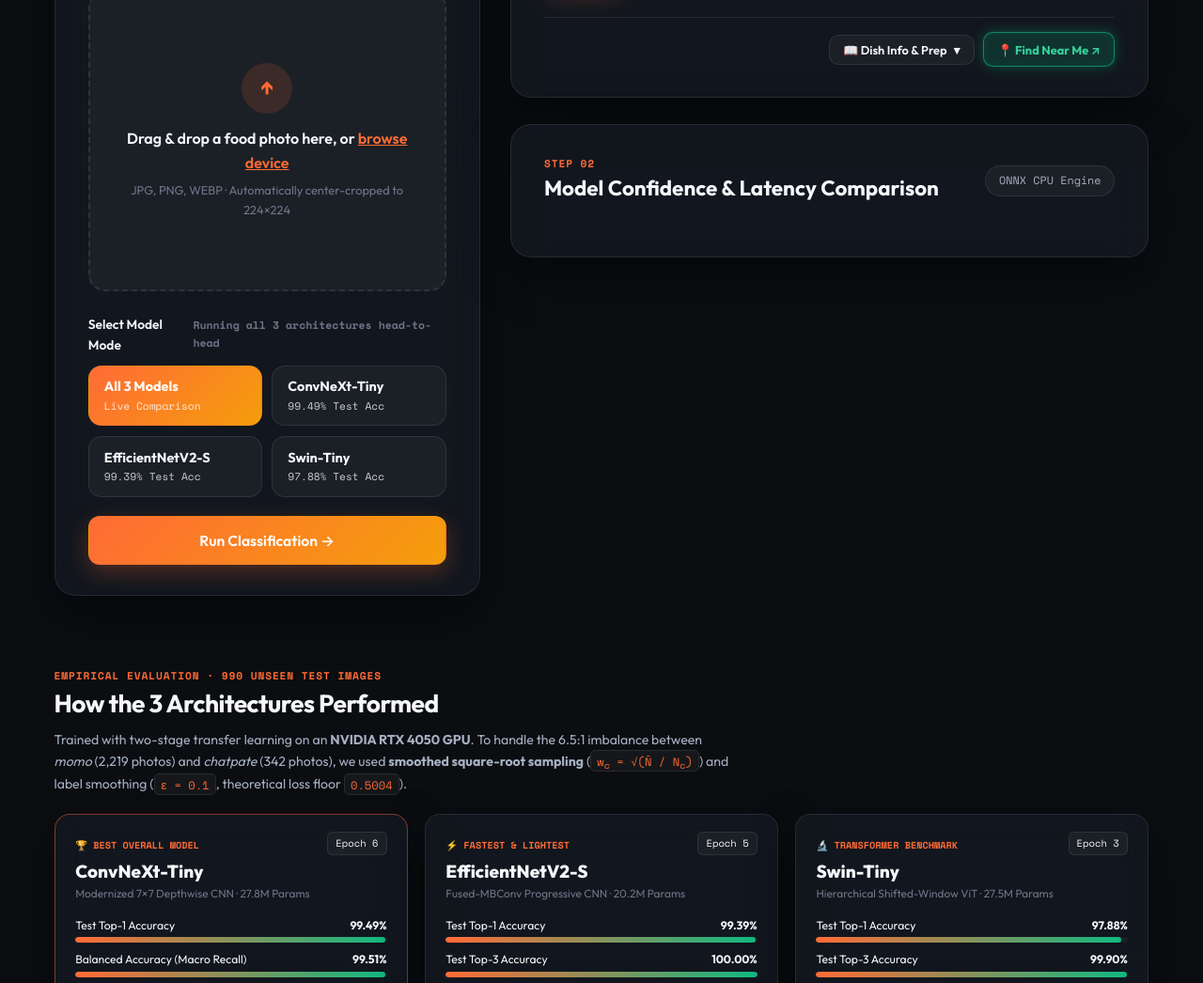
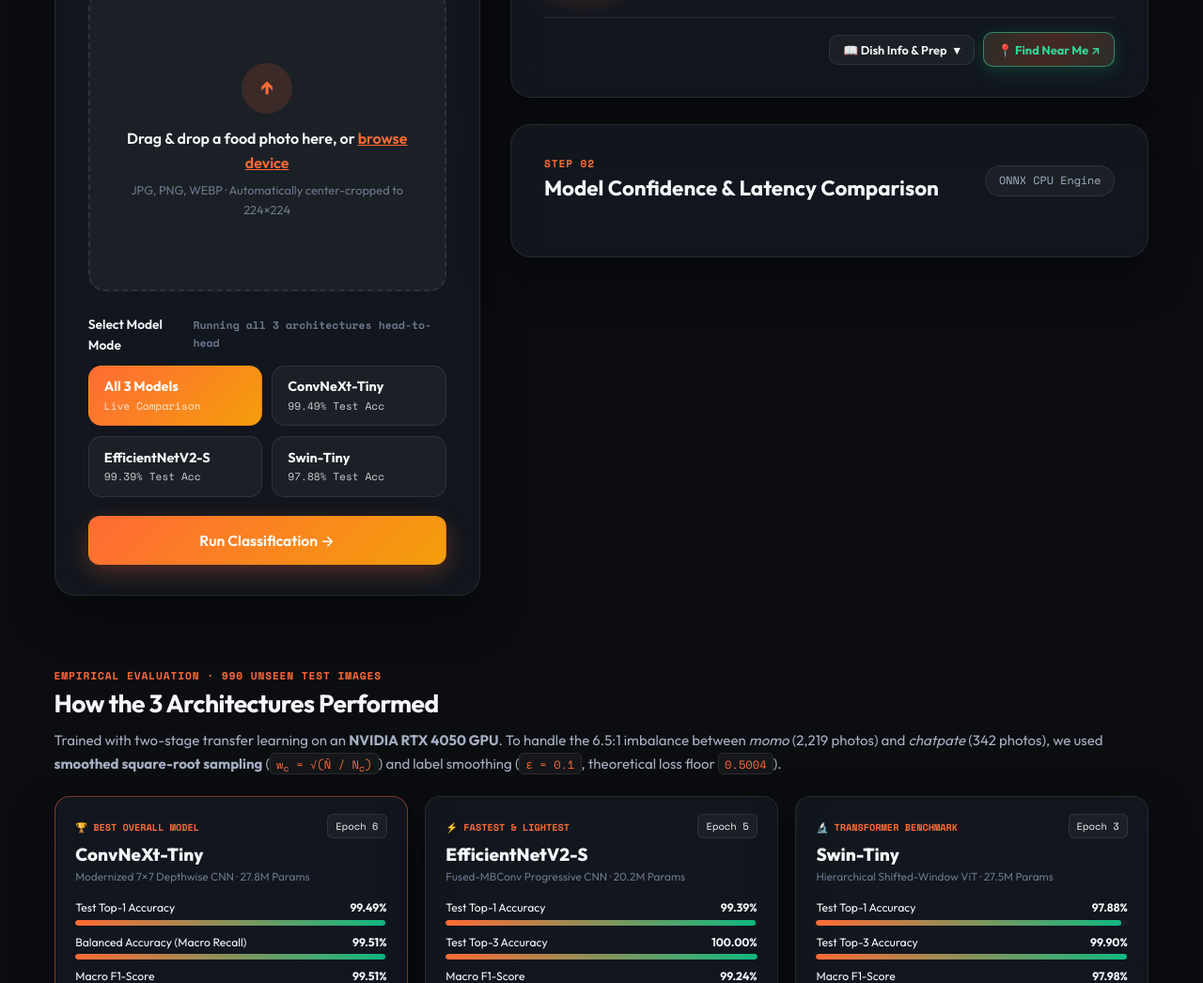
Before and after one commit to devsijanpandey12/Parikar_2.0_Nepali_Food_Classifier_Final, a plain HTML site: page frontend/index.html in a window 1280 px wide. Shown: the part 831-1877 px from the top of the page at 94% size. Drawn offline with nearby package versions, Linux system fonts and the light colour scheme; no server answers.

Commit message:
replaced blinking button glow with smooth sliding sheen and made benchmark paragraph full width

```diff
--- a/frontend/styles.css
+++ b/frontend/styles.css
@@ -796,13 +796,34 @@ body {
 }
 
 .btn-maps {
-  background: rgba(16, 185, 129, 0.18);
+  position: relative;
+  overflow: hidden;
+  background: linear-gradient(120deg, rgba(16, 185, 129, 0.2), rgba(255, 107, 53, 0.22), rgba(16, 185, 129, 0.2));
+  background-size: 220% 220%;
   color: #34D399;
-  border: 1.5px solid rgba(16, 185, 129, 0.65);
+  border: 1.5px solid rgba(52, 211, 153, 0.55);
   font-weight: 700;
   white-space: nowrap;
-  box-shadow: 0 0 16px rgba(16, 185, 129, 0.38), inset 0 0 10px rgba(16, 185, 129, 0.15);
-  animation: mapsPulseGlow 2.4s ease-in-out infinite;
+  box-shadow: 0 4px 18px rgba(16, 185, 129, 0.24);
+  animation: mapsFlowGradient 4s linear infinite;
+}
+
+.btn-maps::after {
+  content: "";
+  position: absolute;
+  top: 0;
+  left: -120%;
+  width: 75%;
+  height: 100%;
+  background: linear-gradient(
+    90deg,
+    transparent,
+    rgba(255, 255, 255, 0.24),
+    transparent
+  );
+  transform: skewX(-22deg);
+  animation: mapsSheenSlide 3.6s cubic-bezier(0.22, 1, 0.36, 1) infinite;
+  pointer-events: none;
 }
 
 :root[data-theme="light"] .btn-maps {
@@ -812,15 +833,28 @@ body {
 .btn-maps:hover {
   background: var(--emerald);
   color: #fff;
-  box-shadow: 0 0 26px rgba(16, 185, 129, 0.75);
-}
-
-@keyframes mapsPulseGlow {
-  0%, 100% {
-    box-shadow: 0 0 14px rgba(16, 185, 129, 0.35), inset 0 0 8px rgba(16, 185, 129, 0.12);
+  border-color: var(--emerald);
+  box-shadow: 0 6px 24px rgba(16, 185, 129, 0.48);
+}
+
+@keyframes mapsFlowGradient {
+  0% {
+    background-position: 0% 50%;
   }
   50% {
-    box-shadow: 0 0 24px rgba(16, 185, 129, 0.68), 0 0 8px rgba(255, 107, 53, 0.25), inset 0 0 12px rgba(16, 185, 129, 0.22);
+    background-position: 100% 50%;
+  }
+  100% {
+    background-position: 0% 50%;
+  }
+}
+
+@keyframes mapsSheenSlide {
+  0% {
+    left: -120%;
+  }
+  55%, 100% {
+    left: 160%;
   }
 }
 
@@ -1370,11 +1404,17 @@ body {
   gap: 1.25rem;
 }
 
+.showcase-header {
+  width: 100%;
+}
+
 .showcase-copy {
-  font-size: 0.88rem;
+  font-size: 0.94rem;
   color: var(--text-secondary);
-  max-width: 78ch;
+  width: 100%;
+  max-width: 100%;
   margin-top: 0.35rem;
+  line-height: 1.65;
 }
 
 .math-inline {
```
